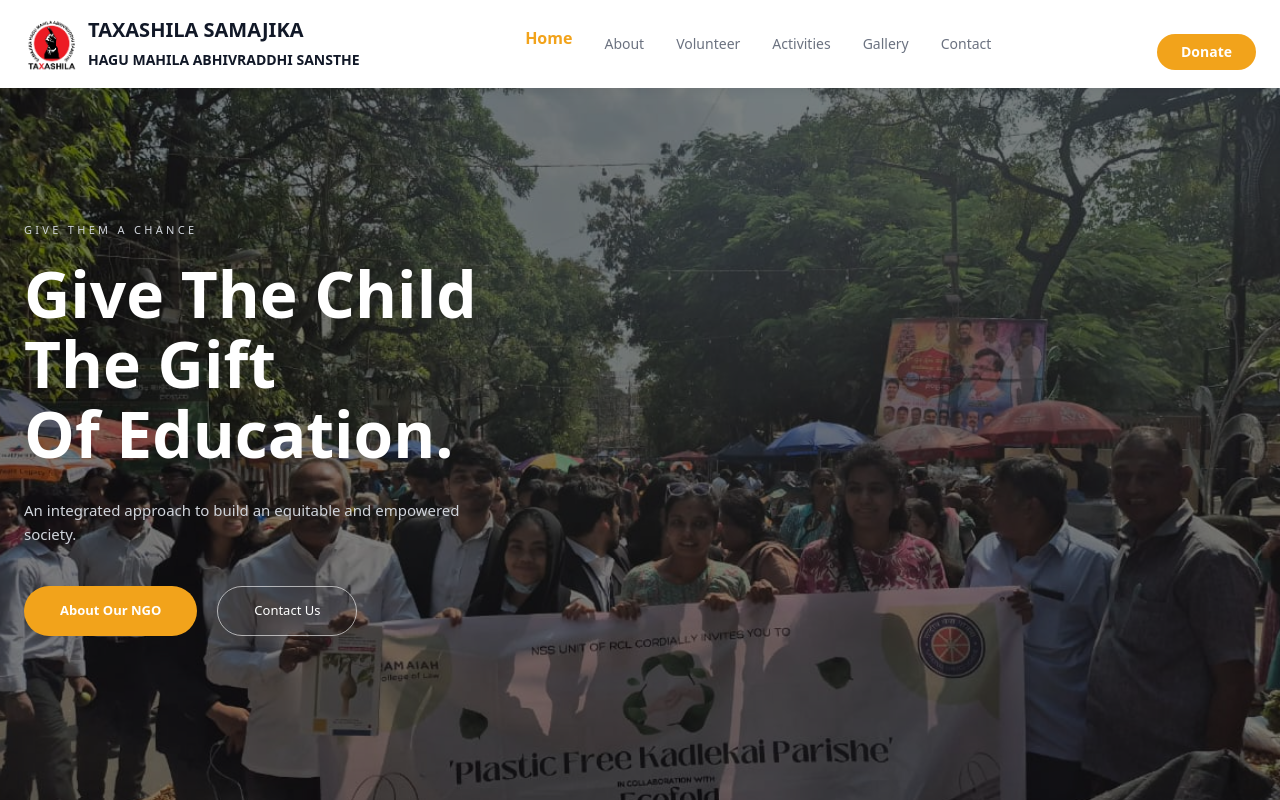
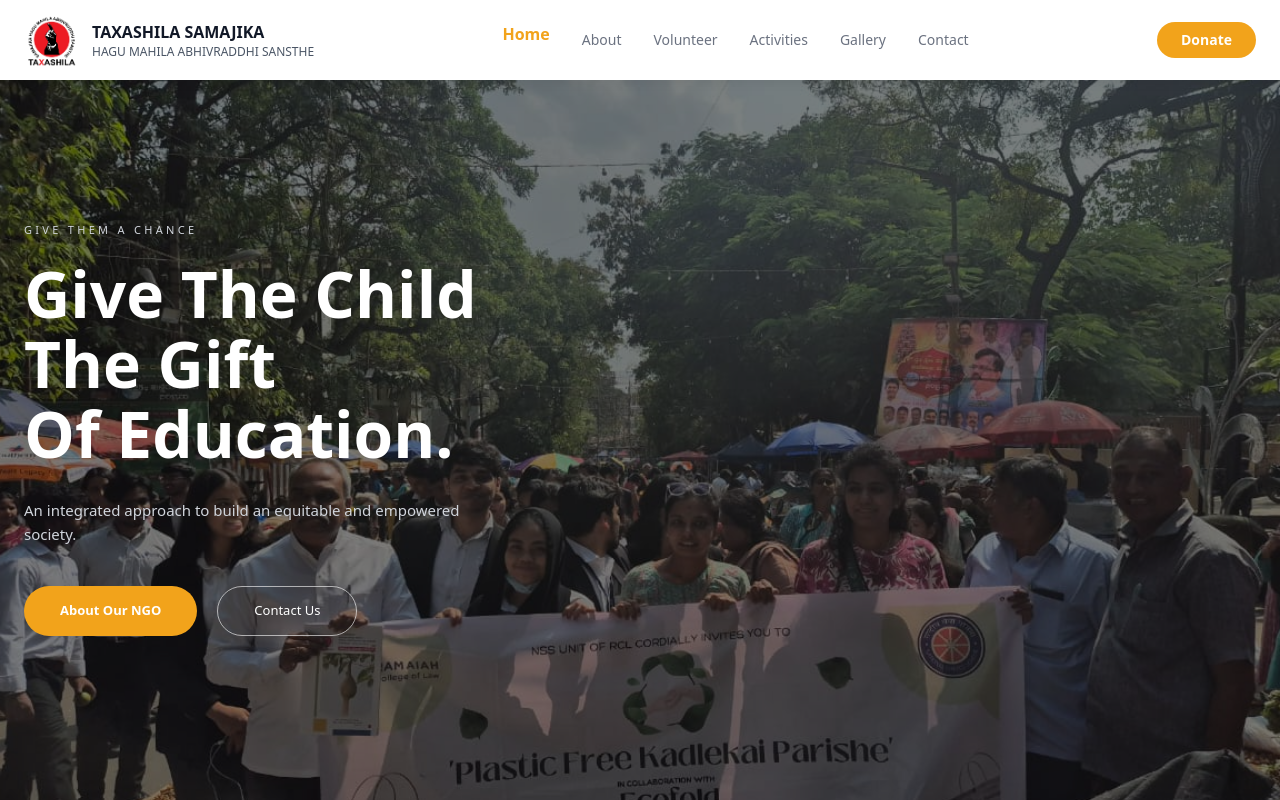
Before and after one commit to Thapavikas/taxashilasamajika, a React (Vite) app: page / in a window 1280 px wide. Shown: the top 800 px of the page. Built offline with nearby package versions, Linux system fonts and the light colour scheme.

Commit message:
Update Navbar.tsx

```diff
--- a/src/components/layout/Navbar.tsx
+++ b/src/components/layout/Navbar.tsx
@@ -21,18 +21,21 @@ const Navbar = () => {
 
   return (
     <header className="fixed top-0 w-full z-50 bg-white shadow-[0_2px_12px_rgba(0,0,0,0.06)]">
-      <div className="max-w-7xl mx-auto px-6 py-4 flex items-center justify-between">
+      <div className="max-w-7xl mx-auto px-4 sm:px-6 py-3 flex items-center justify-between">
+
         {/* LOGO */}
-        <NavLink
-          to="/"
-          className="flex items-center gap-2 text-xl font-bold text-[#111827]"
-        >
-          <img src={logo} className="w-14" alt="Taxashila" />
-          <span>
-            TAXASHILA SAMAJIKA
-            <br />
-            <span className=" text-sm"> HAGU MAHILA ABHIVRADDHI SANSTHE </span>
-          </span>
+        <NavLink to="/" className="flex items-center gap-3">
+          <img src={logo} className="w-12 sm:w-14" alt="Taxashila" />
+
+          {/* Responsive Text */}
+          <div className="leading-tight max-w-[200px] sm:max-w-none">
+            <p className="text-sm sm:text-base font-bold text-[#111827]">
+              TAXASHILA SAMAJIKA
+            </p>
+            <p className="text-[10px] sm:text-xs text-gray-600">
+              HAGU MAHILA ABHIVRADDHI SANSTHE
+            </p>
+          </div>
         </NavLink>
 
         {/* DESKTOP NAV */}
@@ -41,17 +44,19 @@ const Navbar = () => {
             <NavLink
               key={link.to}
               to={link.to}
-              className={({ isActive }) => (isActive ? activeClass : linkClass)}
+              className={({ isActive }) =>
+                isActive ? activeClass : linkClass
+              }
             >
               {link.label}
             </NavLink>
           ))}
         </nav>
 
-        {/* DONATE BUTTON (Desktop) */}
-        <NavLink to="/donate">
+        {/* DONATE BUTTON (Desktop only) */}
+        <NavLink to="/donate" className="hidden md:block">
           <button
-            className="w-full mt-4 px-6 py-2 rounded-full text-sm font-semibold text-white"
+            className="px-6 py-2 rounded-full text-sm font-semibold text-white"
             style={{ backgroundColor: "#F2A31B" }}
           >
             Donate
@@ -70,7 +75,7 @@ const Navbar = () => {
       {/* MOBILE MENU */}
       {open && (
         <div className="md:hidden bg-white border-t shadow-lg">
-          <nav className="px-6 py-4 space-y-2 text-[#6B7280]">
+          <nav className="px-6 py-4 space-y-3 text-[#6B7280]">
             {navLinks.map((link) => (
               <NavLink
                 key={link.to}
@@ -83,7 +88,9 @@ const Navbar = () => {
                 {link.label}
               </NavLink>
             ))}
-            <NavLink to="/donate">
+
+            {/* Donate Button (Mobile Menu) */}
+            <NavLink to="/donate" onClick={() => setOpen(false)}>
               <button
                 className="w-full mt-4 px-6 py-2 rounded-full text-sm font-semibold text-white"
                 style={{ backgroundColor: "#F2A31B" }}
```
